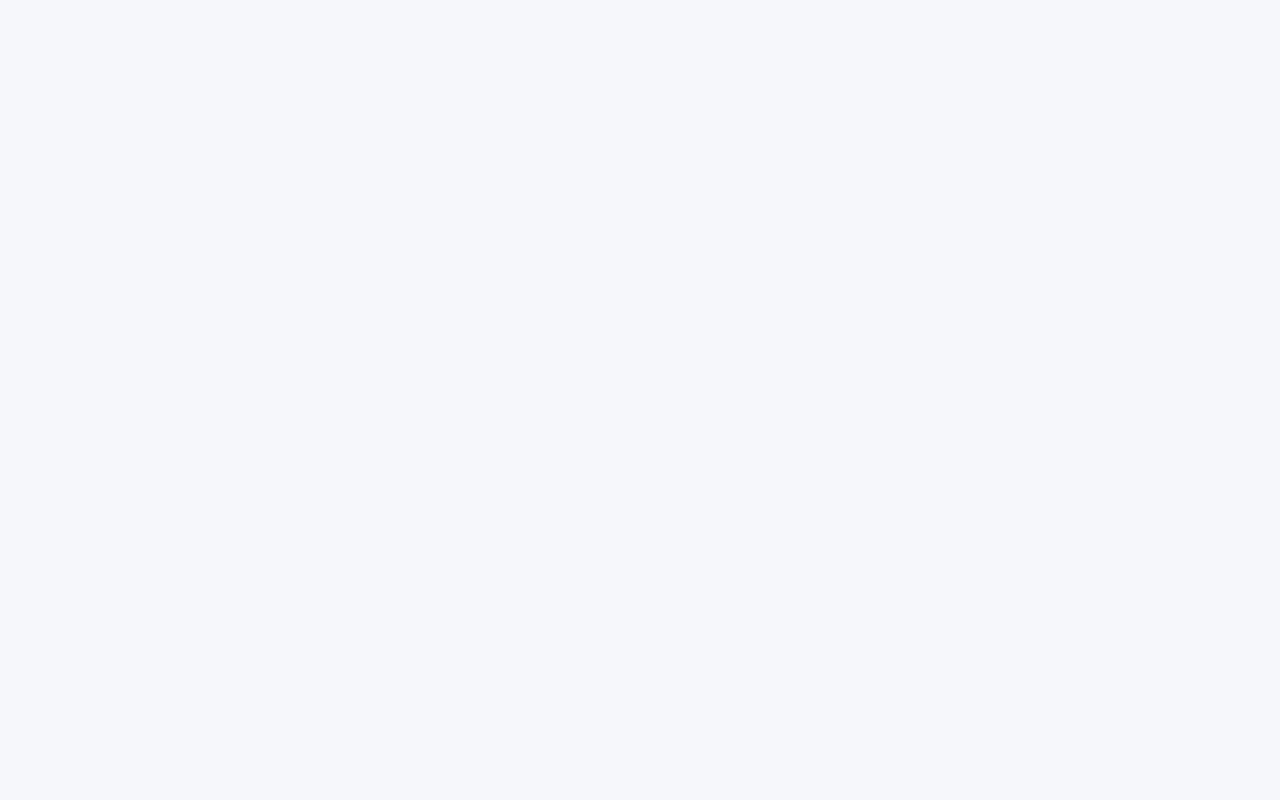
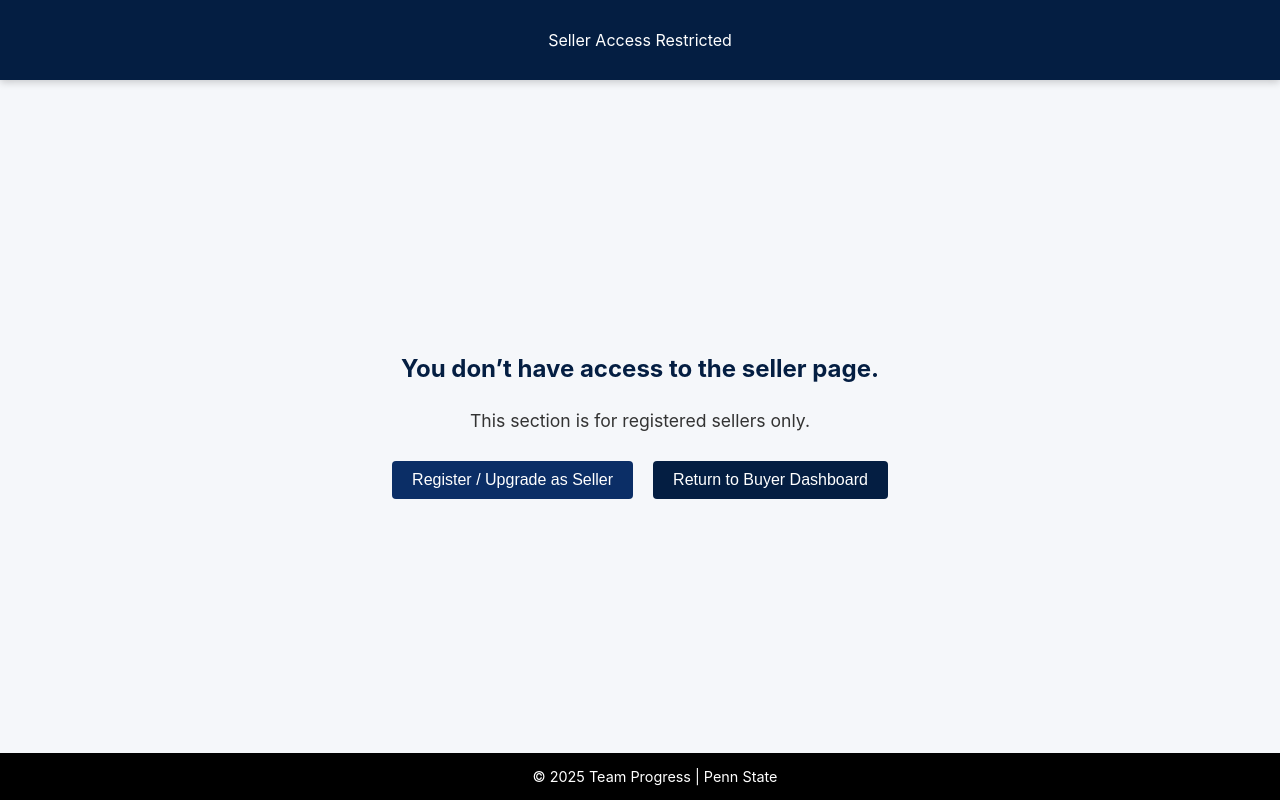
Before and after one commit to sansvwalia/Nittany-Lion-Shopping-Software, a React (Create React App) app in the folder business_frontend/: page /noselleraccess in a window 1280 px wide. Before the commit this address had no page. Built offline with nearby package versions, Linux system fonts and the light colour scheme.

Commit message:
Attempting to fix a bug with the seller to buyer navigator, so far thsi the best it is working

```diff
--- a/business_frontend/src/App.css
+++ b/business_frontend/src/App.css
@@ -367,6 +367,10 @@ body {
     min-width: 120px;
 }
 
+.tooltip {
+    transition: bottom 0.3s ease;
+}
+
 /* Logo Spin */
 @keyframes App-logo-spin {
     from {
--- a/business_frontend/src/App.js
+++ b/business_frontend/src/App.js
@@ -13,6 +13,7 @@ import ProductsListPage from "./pages/ProductsListPage";
 import DBViewerPage from "./pages/DBViewerPage";
 import EditRecord from "./pages/recordeditor";
 import ProductAnalytics from "./pages/ProductAnalytics";
+import NoSellerAccess from "./pages/NoSellerAccess";
 
 
 const role = localStorage.getItem("userRole");
@@ -46,6 +47,7 @@ function App() {
                 <Route path="/register" element={<Register />} />
                 <Route path="/registerUser" element={<RegisterUser />} />
                 <Route path="/registerSeller" element={<RegisterSeller />} />
+                <Route path="/noselleraccess" element={<NoSellerAccess />} />
 
                 {/* PRIVATE: dashboards */}
                 <Route
--- a/business_frontend/src/components/DashboardSwitch.js
+++ b/business_frontend/src/components/DashboardSwitch.js
@@ -4,28 +4,31 @@ import "../App.css";
 
 export default function DashboardSwitcher() {
     const navigate = useNavigate();
-    const currentRole = localStorage.getItem("userRole");
 
     function handleSwitch() {
-        if (currentRole === "seller") {
-            localStorage.setItem("userRole", "buyer");
-            navigate("/buyer");
-        } else {
-            localStorage.setItem("userRole", "seller");
-            navigate("/seller");
-        }
+    let role = localStorage.getItem("userRole");
+    if (role) role = role.replace(/['"\s]/g, "").toLowerCase();
+
+    console.log("switch clicked – current role:", role);
+    if (role === "seller" || role === "helpdesk") {
+        localStorage.setItem("userRole", "buyer");
+        navigate("/buyer", { replace: true });
+    } else {
+        localStorage.setItem("userRole", "seller");
+        navigate("/seller", { replace: true });
     }
+}
 
-    const bottomPosition = currentRole === "buyer" ? "100px" : "180px";
+    const bottomPosition = "100px";
 
     return (
         <div
             className="tooltip"
             style={{
                 position: "fixed",
+                right: "20px",
                 bottom: bottomPosition,
-                right: "20px",
-                zIndex: 1500,
+                zIndex: 5000,
             }}
         >
             <button
@@ -42,9 +45,7 @@ export default function DashboardSwitcher() {
                 ⇆
             </button>
             <span className="tooltip-text">
-                {currentRole === "seller"
-                    ? "Switch to Buyer Dashboard"
-                    : "Switch to Seller Dashboard"}
+                Switch Dashboard
             </span>
         </div>
     );
--- a/business_frontend/src/pages/NoAccess.js
+++ b/business_frontend/src/pages/NoSellerAccess.js
@@ -1,13 +1,21 @@
-import React from "react";
+import React, { useEffect } from "react";
 import { useNavigate } from "react-router-dom";
 import "../App.css";
 
-export default function NoAccess() {
+export default function NoSellerAccess() {
     const navigate = useNavigate();
+
+    useEffect(() => {
+        document.body.style.pointerEvents = "auto";
+        return () => {
+            document.body.style.overflow = "auto";
+            document.body.style.pointerEvents = "auto";
+        };
+    }, []);
 
     return (
         <div className="App">
-            <header className="App-header">Access Restricted</header>
+            <header className="App-header">Seller Access Restricted</header>
 
             <main
                 style={{
@@ -20,7 +28,7 @@ export default function NoAccess() {
                 }}
             >
                 <h2 style={{ color: "#041E42", marginBottom: "10px" }}>
-                    You don’t have access to this page.
+                    You don’t have access to the seller page.
                 </h2>
                 <p style={{ marginBottom: "30px", fontSize: "1.1em", color: "#333" }}>
                     This section is for registered sellers only.
@@ -37,25 +45,23 @@ export default function NoAccess() {
                 >
                     <button
                         className="button"
+                        onClick={() => navigate("/registerSeller")}
                         style={{
-                            minWidth: "200px",
-                            fontSize: "1em",
+                            minWidth: "220px",
+                            backgroundColor: "#0b2e66",
                         }}
-                        onClick={() => navigate("/buyer")}
                     >
-                        Go to Buyer Dashboard
+                        Register / Upgrade as Seller
                     </button>
 
                     <button
                         className="button"
+                        onClick={() => navigate("/buyer", { replace: true })}  // ⬅ replace history entry
                         style={{
                             minWidth: "200px",
-                            backgroundColor: "#0b2e66",
-                            fontSize: "1em",
                         }}
-                        onClick={() => navigate("/registerSeller")}
                     >
-                        Register / Upgrade as Seller
+                        Return to Buyer Dashboard
                     </button>
                 </div>
             </main>
--- a/business_frontend/src/pages/SellerDashboard.js
+++ b/business_frontend/src/pages/SellerDashboard.js
@@ -14,7 +14,7 @@ export default function SellerDashboard() {
         const checkAccess = async () => {
             const email = localStorage.getItem("userEmail");
             if (!email) {
-                navigate("/noaccess");
+                navigate("/noselleraccess");
                 return;
             }
 
```
